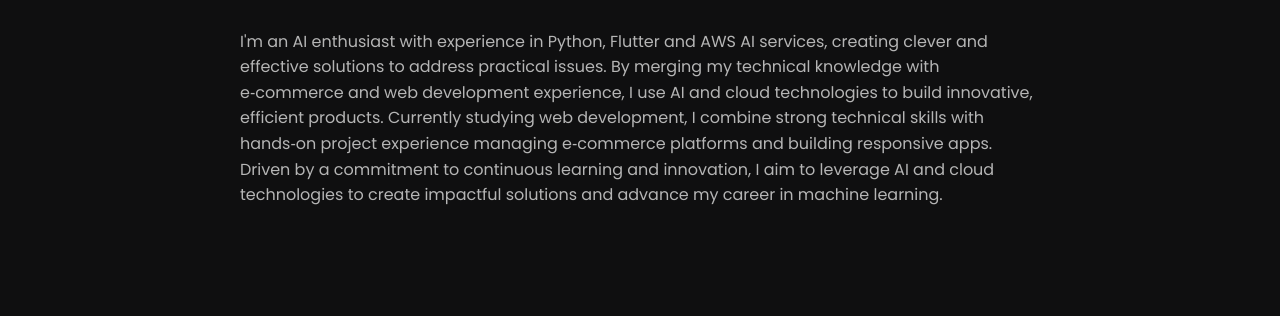
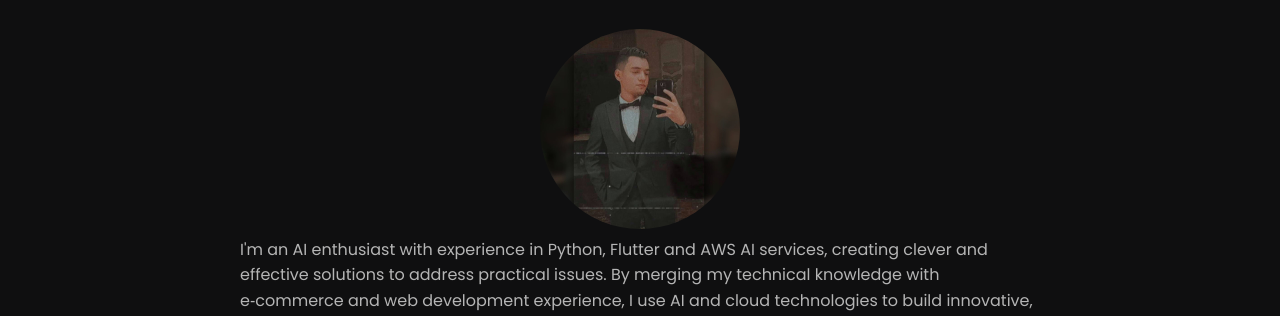
Before and after one commit to AmrHani534/amr_portfolio, a plain HTML site: page about.html in a window 1280 px wide. Shown: the part 189-505 px from the top of the page. Drawn offline with Linux system fonts and the light colour scheme; a small style sheet from the web is missing.

Commit message:
Update about page to include profile image

```diff
--- a/about.html
+++ b/about.html
@@ -36,6 +36,8 @@
     <!-- About Section -->
     <section class="section">
       <h2>About&nbsp;Me</h2>
+      <!-- Added profile image -->
+      <img src="assets/profile.jpg" alt="Personal photo" style="width:200px; border-radius:50%; display:block; margin: 0.5rem auto;" />
       <p style="max-width: 800px; margin: 0 auto; color: var(--muted-text);">
         I'm an AI enthusiast with experience in Python, Flutter and AWS&nbsp;AI
         services, creating clever and effective solutions to address practical
```
